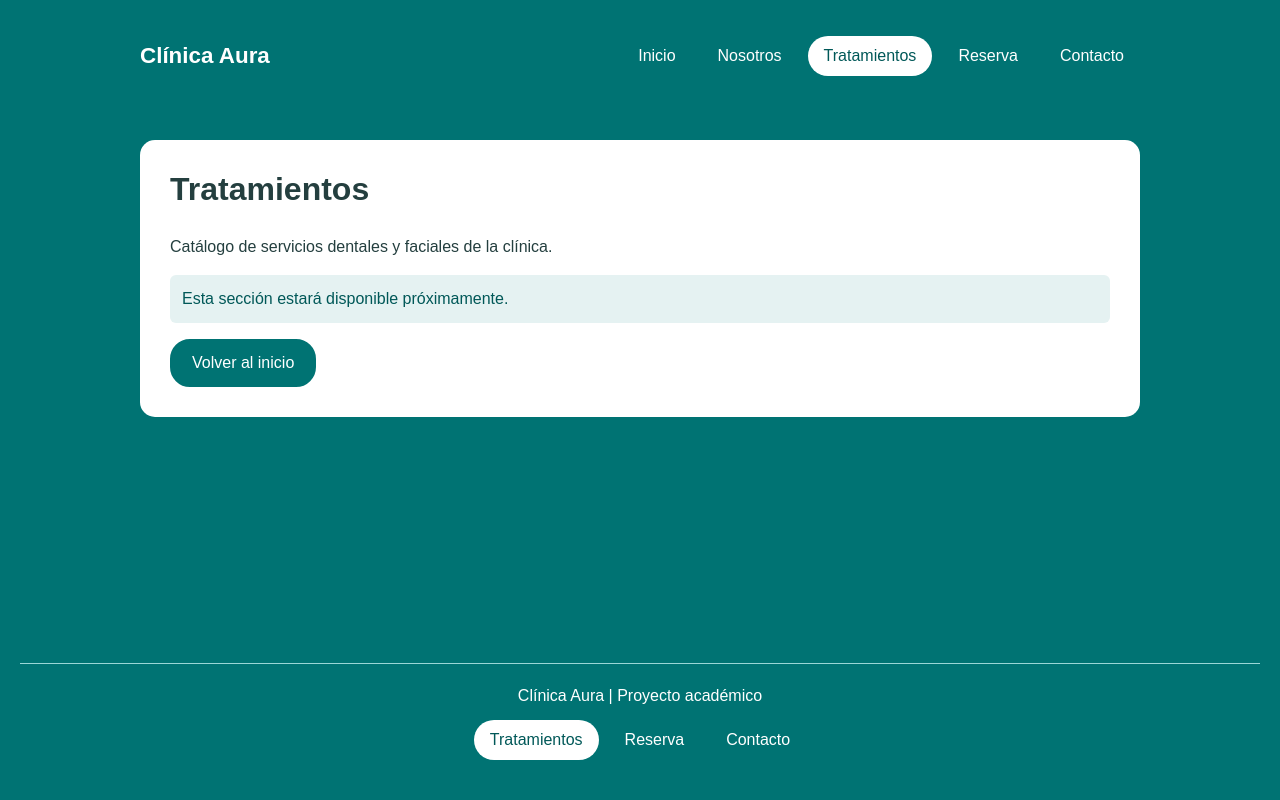
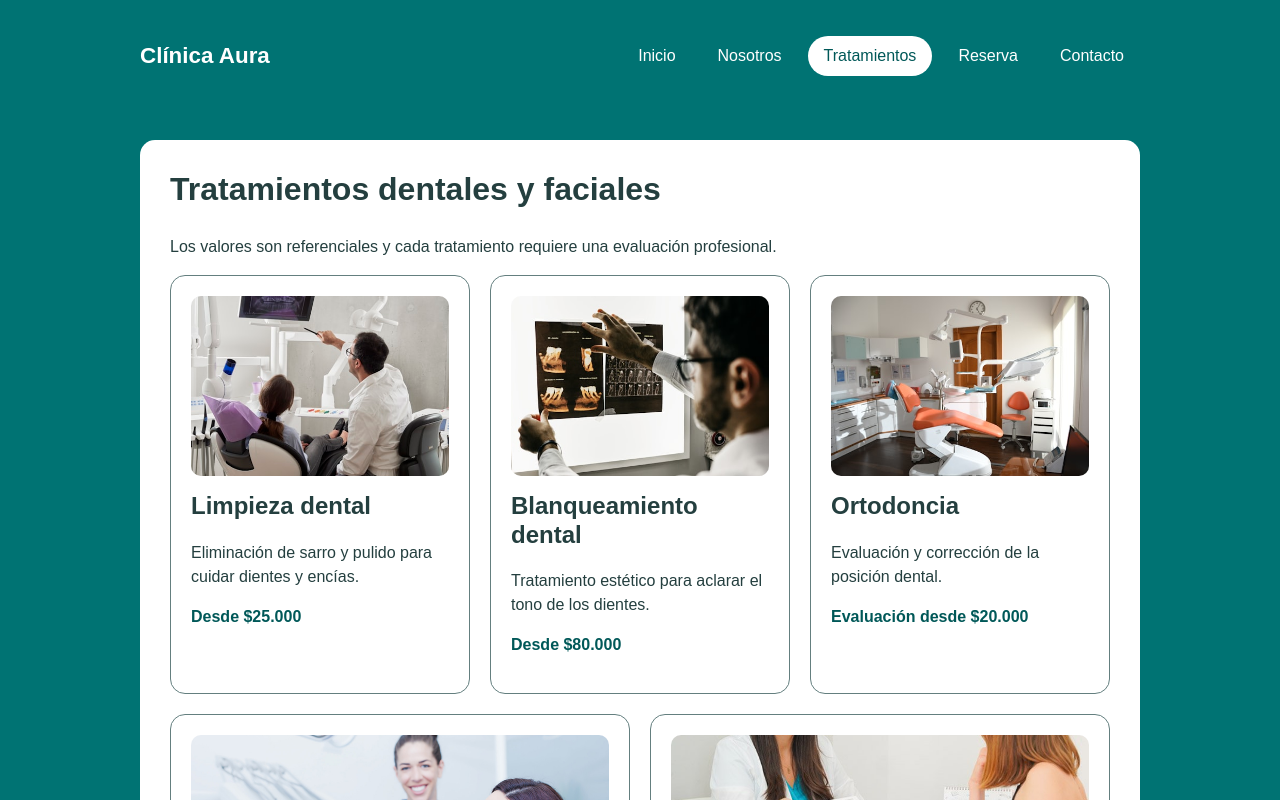
Before and after one commit to benjadiaz112/frontend-clinica-dental-facial, a Next.js app: page /tratamientos in a window 1280 px wide. Shown: the top 800 px of the page. Built offline with nearby package versions, Linux system fonts and the light colour scheme; data requests are answered from the project's data file.

Commit message:
Mostrar catalogo de tratamientos conectado a la API

```diff
--- a/app/tratamientos/page.tsx
+++ b/app/tratamientos/page.tsx
@@ -1,12 +1,14 @@
-import PaginaEnPreparacion from "@/components/compartidos/PaginaEnPreparacion";
+import CatalogoTratamientos from "@/components/tratamientos/CatalogoTratamientos";
+import "@/styles/tratamientos.css";
 
 export const metadata = { title: "Tratamientos | Clínica Aura" };
 
 export default function Pagina() {
   return (
-    <PaginaEnPreparacion
-      titulo="Tratamientos"
-      descripcion="Catálogo de servicios dentales y faciales de la clínica."
-    />
+    <section className="contenedor panel portada" aria-labelledby="titulo-tratamientos">
+      <h1 id="titulo-tratamientos">Tratamientos dentales y faciales</h1>
+      <p>Los valores son referenciales y cada tratamiento requiere una evaluación profesional.</p>
+      <CatalogoTratamientos />
+    </section>
   );
 }
--- /dev/null
+++ b/components/tratamientos/CatalogoTratamientos.tsx
@@ -0,0 +1,21 @@
+"use client";
+
+import Mensaje from "@/components/compartidos/Mensaje";
+import { useTratamientos } from "@/hooks/useTratamientos";
+import TarjetaTratamiento from "./TarjetaTratamiento";
+
+export default function CatalogoTratamientos() {
+  const { tratamientos, cargando, error } = useTratamientos();
+
+  if (cargando) return <Mensaje texto="Cargando tratamientos..." />;
+  if (error) return <Mensaje texto={error} tipo="error" />;
+  if (tratamientos.length === 0) return <Mensaje texto="No hay tratamientos disponibles." />;
+
+  return (
+    <div className="rejilla catalogo-tratamientos">
+      {tratamientos.map(function (tratamiento) {
+        return <TarjetaTratamiento key={tratamiento.id} tratamiento={tratamiento} />;
+      })}
+    </div>
+  );
+}
--- /dev/null
+++ b/components/tratamientos/TarjetaTratamiento.tsx
@@ -0,0 +1,16 @@
+import type { Tratamiento } from "@/models/Tratamiento";
+
+interface Propiedades {
+  tratamiento: Tratamiento;
+}
+
+export default function TarjetaTratamiento({ tratamiento }: Propiedades) {
+  return (
+    <article className="tarjeta tarjeta-tratamiento">
+      <img src={tratamiento.imagen} alt={tratamiento.textoAlternativo} loading="lazy" />
+      <h2>{tratamiento.nombre}</h2>
+      <p>{tratamiento.descripcion}</p>
+      <p className="precio-tratamiento">{tratamiento.textoPrecio}</p>
+    </article>
+  );
+}
--- a/data/tratamientos.ts
+++ b/data/tratamientos.ts
@@ -1,4 +1,16 @@
 import type { Tratamiento } from "@/models/Tratamiento";
-import datos from "@/api_simulada/db.json";
 
-export const tratamientos: Tratamiento[] = datos.tratamientos;
+export async function consultarTratamientos(signal: AbortSignal): Promise<Tratamiento[]> {
+  const respuesta = await fetch("http://127.0.0.1:3001/tratamientos", { signal });
+
+  if (!respuesta.ok) {
+    throw new Error("No se pudieron obtener los tratamientos.");
+  }
+
+  const datos = await respuesta.json();
+  if (!Array.isArray(datos)) {
+    throw new Error("La API no devolvió una lista de tratamientos.");
+  }
+
+  return datos;
+}
--- /dev/null
+++ b/hooks/useTratamientos.ts
@@ -0,0 +1,35 @@
+"use client";
+
+import { useEffect, useState } from "react";
+import { obtenerTratamientos } from "@/services/tratamientosService";
+import type { Tratamiento } from "@/models/Tratamiento";
+
+export function useTratamientos() {
+  const [tratamientos, setTratamientos] = useState<Tratamiento[]>([]);
+  const [cargando, setCargando] = useState(true);
+  const [error, setError] = useState("");
+
+  useEffect(function () {
+    const controlador = new AbortController();
+
+    async function cargar() {
+      try {
+        const datos = await obtenerTratamientos(controlador.signal);
+        if (!controlador.signal.aborted) setTratamientos(datos);
+      } catch {
+        if (!controlador.signal.aborted) {
+          setError("No se pudieron cargar los tratamientos. Comprueba que la API esté disponible e intenta recargar la página.");
+        }
+      } finally {
+        if (!controlador.signal.aborted) setCargando(false);
+      }
+    }
+
+    cargar();
+    return function () {
+      controlador.abort();
+    };
+  }, []);
+
+  return { tratamientos, cargando, error };
+}
--- a/services/tratamientosService.ts
+++ b/services/tratamientosService.ts
@@ -1,5 +1,5 @@
-import { tratamientos } from "@/data/tratamientos";
+import { consultarTratamientos } from "@/data/tratamientos";
 
-export function obtenerTratamientos() {
-  return tratamientos;
+export function obtenerTratamientos(signal: AbortSignal) {
+  return consultarTratamientos(signal);
 }
--- /dev/null
+++ b/styles/tratamientos.css
@@ -0,0 +1,27 @@
+.catalogo-tratamientos > * {
+  flex: 1 1 240px;
+}
+
+.tarjeta-tratamiento {
+  padding: 20px;
+  border: 1px solid var(--color-borde);
+}
+
+.tarjeta-tratamiento img {
+  width: 100%;
+  height: 180px;
+  margin-bottom: 16px;
+  border-radius: 10px;
+  object-fit: cover;
+}
+
+.precio-tratamiento {
+  color: var(--color-oscuro);
+  font-weight: bold;
+}
+
+@media (max-width: 768px) {
+  .catalogo-tratamientos > * {
+    flex: auto;
+  }
+}
```
Also changed, not shown: 9 other files (tests, documents, lock files or other folders).
